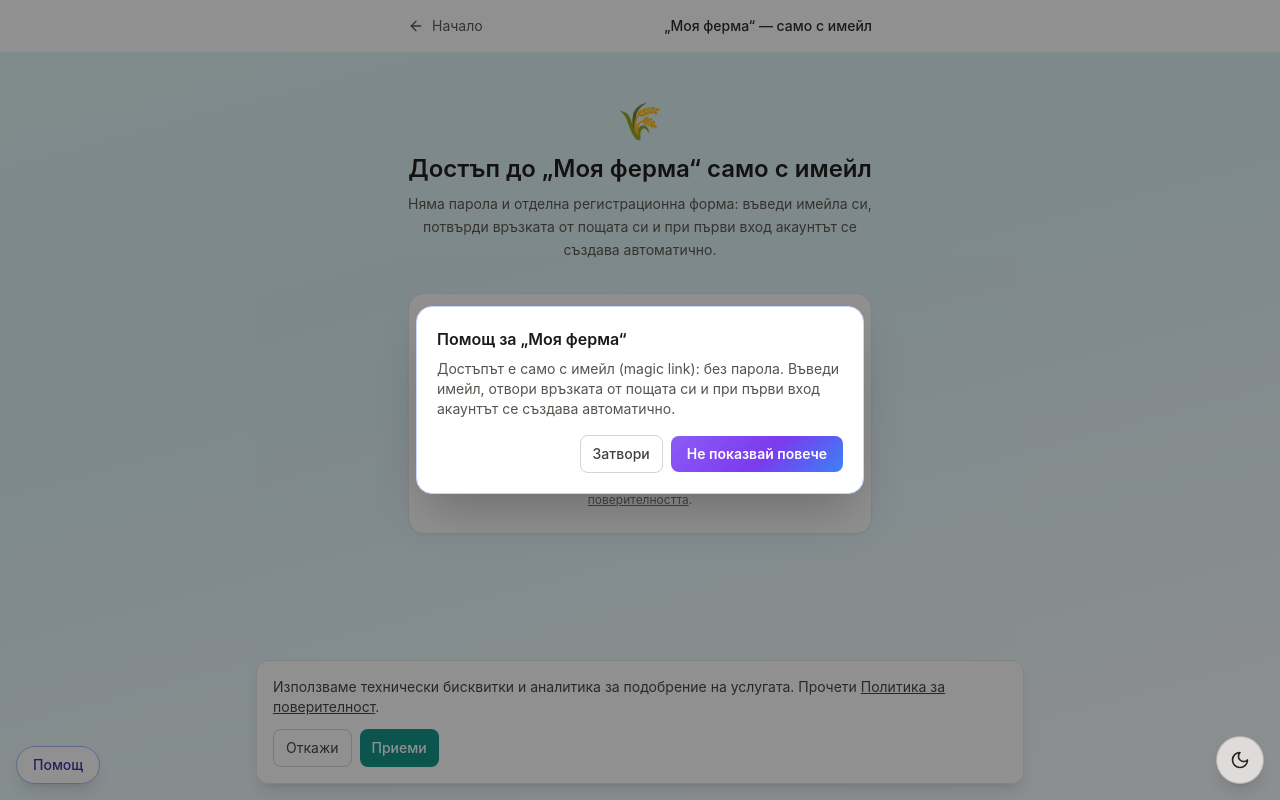
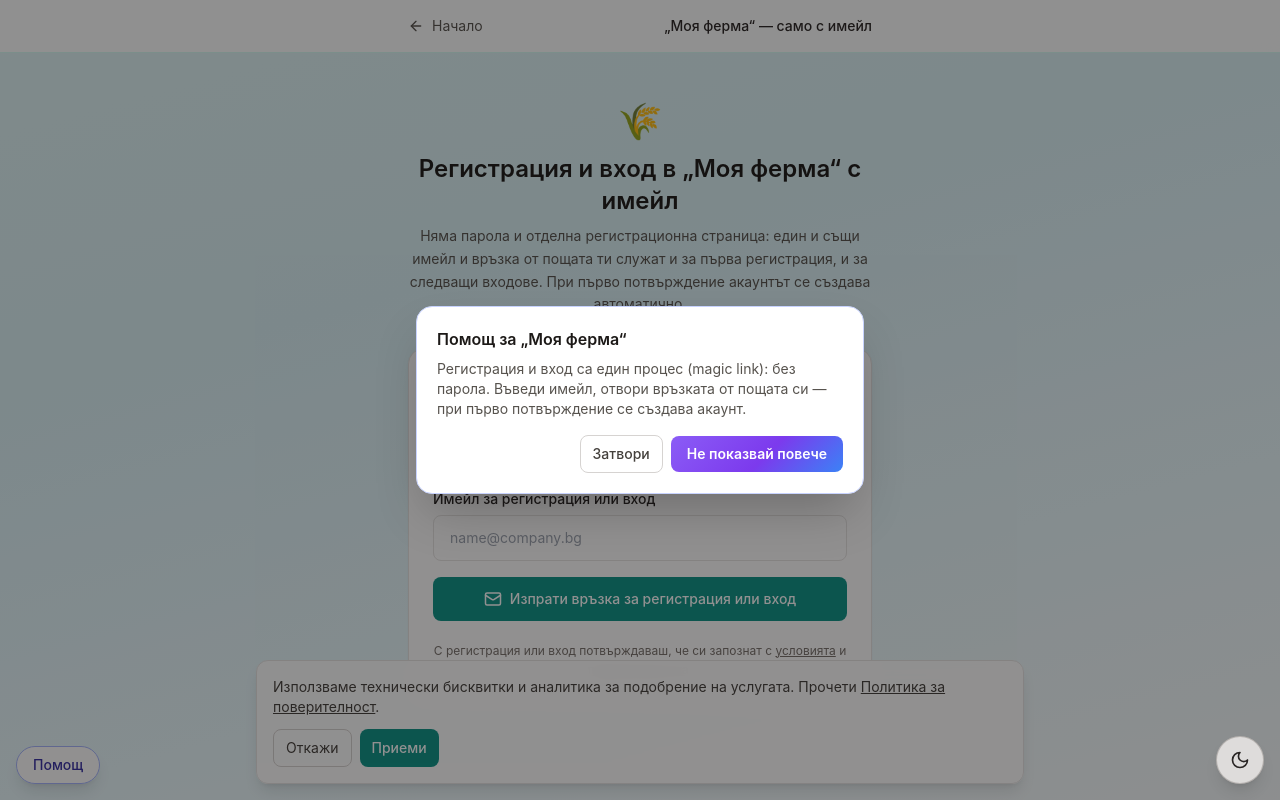
Before and after one commit to lukezester-ai/agrinexus-law, a Next.js app: page /vhod in a window 1280 px wide. Built offline with nearby package versions, Linux system fonts and the light colour scheme; no server answers.

Commit message:
Vhod: show registration + login layout; form visible without Supabase
Co-authored-by: Cursor <cursoragent@cursor.com>

```diff
--- a/app/vhod/page.tsx
+++ b/app/vhod/page.tsx
@@ -3,9 +3,9 @@ import type { Metadata } from "next";
 import { VhodForm } from "./vhod-form";
 
 export const metadata: Metadata = {
-	title: "„Моя ферма“ — вход само с имейл | AgriNexus.Law",
+	title: "„Моя ферма“ — регистрация и вход с имейл | AgriNexus.Law",
 	description:
-		"Magic link по имейл за панела „Моя ферма“: без парола, при първи вход акаунтът се създава автоматично.",
+		"Регистрация и вход с един magic link по имейл за „Моя ферма“: без парола; при първо потвърждение акаунтът се създава автоматично.",
 	robots: { index: false },
 };
 
--- a/app/vhod/vhod-form.tsx
+++ b/app/vhod/vhod-form.tsx
@@ -53,7 +53,7 @@ export function VhodForm() {
 
 			setStatus("sent");
 			setMessage(
-				"Изпратихме връзка на имейла ти. Няма парола — отвори писмото и потвърди входа. При първи достъп акаунтът се създава автоматично.",
+				"Изпратихме връзка на имейла ти. Няма парола — отвори писмото и потвърди. При първо потвърждение се създава акаунт; при следващи — вход.",
 			);
 		} catch {
 			setStatus("error");
@@ -83,11 +83,12 @@ export function VhodForm() {
 						🌾
 					</div>
 					<h1 className="text-2xl font-semibold text-stone-900 dark:text-stone-50 mb-2">
-						Достъп до „Моя ферма“ само с имейл
+						Регистрация и вход в „Моя ферма“ с имейл
 					</h1>
 					<p className="text-sm text-stone-600 dark:text-stone-400 leading-relaxed">
-						Няма парола и отделна регистрационна форма: въведи имейла си, потвърди
-						връзката от пощата си и при първи вход акаунтът се създава автоматично.
+						Няма парола и отделна регистрационна страница: един и същи имейл и връзка
+						от пощата ти служат и за първа регистрация, и за следващи входове. При
+						първо потвърждение акаунтът се създава автоматично.
 					</p>
 				</div>
 
@@ -99,19 +100,43 @@ export function VhodForm() {
 						</p>
 					)}
 
-					{!configured ? (
-						<p className="text-sm text-stone-600 dark:text-stone-400 leading-relaxed">
-							В тази среда акаунтите не са активни (липсват{" "}
-							<code className="text-xs bg-stone-100 dark:bg-stone-800 px-1 rounded">
+					<div className="grid gap-3 sm:grid-cols-2">
+						<div className="rounded-xl border border-stone-200/90 bg-stone-50/80 px-3 py-3 dark:border-stone-700 dark:bg-stone-800/40">
+							<p className="text-xs font-semibold uppercase tracking-wide text-[#0d9488] dark:text-teal-400">
+								Регистрация
+							</p>
+							<p className="mt-1 text-xs text-stone-600 dark:text-stone-400 leading-snug">
+								Нов потребител: въведи имейл и потвърди връзката — така се създава
+								акаунтът.
+							</p>
+						</div>
+						<div className="rounded-xl border border-stone-200/90 bg-stone-50/80 px-3 py-3 dark:border-stone-700 dark:bg-stone-800/40">
+							<p className="text-xs font-semibold uppercase tracking-wide text-stone-700 dark:text-stone-300">
+								Вход
+							</p>
+							<p className="mt-1 text-xs text-stone-600 dark:text-stone-400 leading-snug">
+								Вече имаш акаунт: същият имейл и същата връзка от пощата — без
+								парола.
+							</p>
+						</div>
+					</div>
+
+					{!configured && (
+						<p className="text-sm text-amber-900 dark:text-amber-100/95 leading-relaxed bg-amber-50 dark:bg-amber-950/35 border border-amber-200/90 dark:border-amber-800/50 rounded-lg px-3 py-2.5">
+							Тук изпращането на връзката е изключено, защото липсват{" "}
+							<code className="text-[11px] bg-white/80 dark:bg-stone-900 px-1 rounded">
 								NEXT_PUBLIC_SUPABASE_URL
 							</code>{" "}
 							и{" "}
-							<code className="text-xs bg-stone-100 dark:bg-stone-800 px-1 rounded">
+							<code className="text-[11px] bg-white/80 dark:bg-stone-900 px-1 rounded">
 								NEXT_PUBLIC_SUPABASE_ANON_KEY
-							</code>
-							). Ползвай чата и профила локално; входът ще работи след настройка.
+							</code>{" "}
+							в средата. Ползвай чата и профила локално; след настройка на
+							Supabase полето по-долу изпраща връзка за регистрация и вход.
 						</p>
-					) : status === "sent" ? (
+					)}
+
+					{configured && status === "sent" ? (
 						<div className="text-center py-4 space-y-3">
 							<div className="inline-flex items-center justify-center w-12 h-12 rounded-full bg-teal-100 dark:bg-teal-900/50 text-teal-800 dark:text-teal-200 mx-auto">
 								<Mail size={22} aria-hidden />
@@ -135,17 +160,18 @@ export function VhodForm() {
 								<label
 									htmlFor="vhod-email"
 									className="block text-sm font-medium text-stone-800 dark:text-stone-100 mb-1.5">
-									Служебен имейл
+									Имейл за регистрация или вход
 								</label>
 								<input
 									id="vhod-email"
 									type="email"
-									required
+									required={configured}
 									autoComplete="email"
 									value={email}
 									onChange={(e) => setEmail(e.target.value)}
 									placeholder="name@company.bg"
-									className="w-full px-4 py-3 border border-stone-200 dark:border-stone-600 rounded-lg text-sm bg-white dark:bg-stone-950/80 dark:text-stone-100 focus:outline-none focus:border-teal-500/60"
+									disabled={!configured}
+									className="w-full px-4 py-3 border border-stone-200 dark:border-stone-600 rounded-lg text-sm bg-white dark:bg-stone-950/80 dark:text-stone-100 focus:outline-none focus:border-teal-500/60 disabled:opacity-60 disabled:cursor-not-allowed"
 								/>
 							</div>
 
@@ -157,8 +183,8 @@ export function VhodForm() {
 
 							<button
 								type="submit"
-								disabled={status === "sending"}
-								className="w-full py-3 rounded-lg text-sm font-medium text-white flex items-center justify-center gap-2 disabled:opacity-60 transition"
+								disabled={!configured || status === "sending"}
+								className="w-full py-3 rounded-lg text-sm font-medium text-white flex items-center justify-center gap-2 disabled:opacity-50 disabled:cursor-not-allowed transition"
 								style={{ background: "#0d9488" }}>
 								{status === "sending" ? (
 									<>
@@ -168,7 +194,7 @@ export function VhodForm() {
 								) : (
 									<>
 										<Mail size={18} aria-hidden />
-										Изпрати връзка за вход
+										Изпрати връзка за регистрация или вход
 									</>
 								)}
 							</button>
@@ -176,7 +202,7 @@ export function VhodForm() {
 					)}
 
 					<p className="text-xs text-stone-500 dark:text-stone-400 text-center leading-relaxed">
-						С вход потвърждаваш, че си запознат с{" "}
+						С регистрация или вход потвърждаваш, че си запознат с{" "}
 						<Link href="/terms" className="underline hover:text-stone-700 dark:hover:text-stone-200">
 							условията
 						</Link>{" "}
--- a/components/pwa-onboarding.tsx
+++ b/components/pwa-onboarding.tsx
@@ -33,7 +33,7 @@ export function PwaOnboarding() {
     if (pathname.startsWith("/vhod")) {
       return {
         title: "Помощ за „Моя ферма“",
-        text: "Достъпът е само с имейл (magic link): без парола. Въведи имейл, отвори връзката от пощата си и при първи вход акаунтът се създава автоматично.",
+        text: "Регистрация и вход са един процес (magic link): без парола. Въведи имейл, отвори връзката от пощата си — при първо потвърждение се създава акаунт.",
       };
     }
     return {
```
